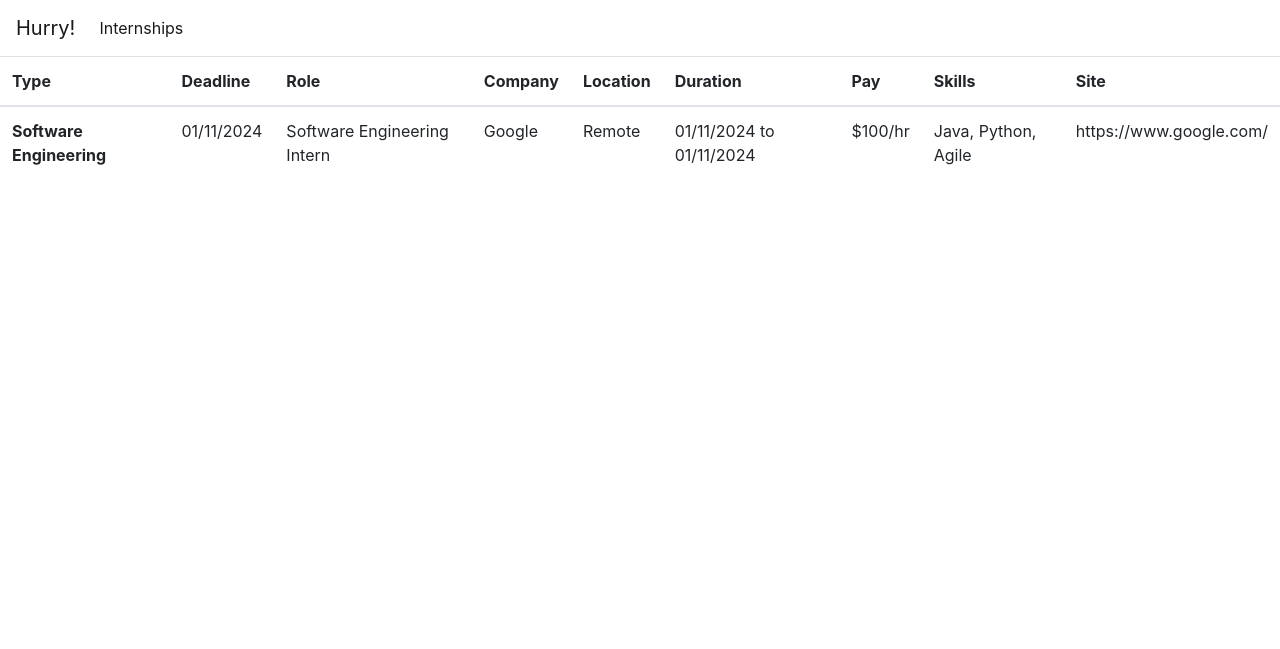
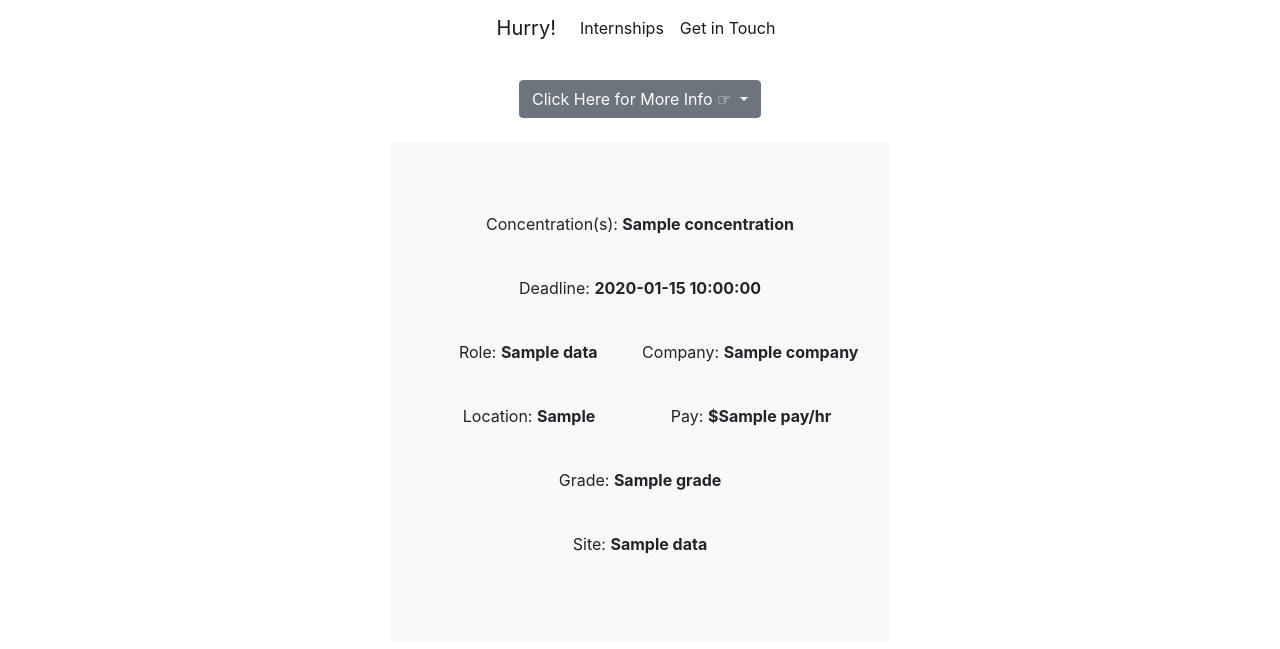
Before and after one commit to nina-network/summerinternship2025, a Flask app: template templates/internships.html in a window 1280 px wide. Shown: the top 649 px of the page. Run offline with Flask 3, Linux system fonts and the light colour scheme; the template is opened without the code that fills it: most values are stand-ins (such as "Sample title", 1, 10 or a date in 2020).

Commit message:
adding data, webpages, repos, etc.

```diff
--- a/app.py
+++ b/app.py
@@ -1,5 +1,6 @@
 from flask import Flask, render_template
 from datetime import datetime
+from repositories import internship_data
 
 app = Flask(__name__)
 
@@ -16,7 +17,21 @@ def index():
 @app.get('/internships')
 def internships():
 
-    return render_template('internships.html')
+    all_data = internship_data.all_data()
+
+    return render_template('internships.html', all_data=all_data)
+
+@app.get('/internship/<int:id>')
+def internship(id):
+
+    data = internship_data.internship(id)
+
+    return render_template('internship.html', data=data)
+
+@app.get('/contact')
+def contact():
+
+    return render_template('contact.html')
 
 if __name__ == '__main__':
     app.run(debug=True)
--- /dev/null
+++ b/static/style.css
@@ -0,0 +1,5 @@
+#internship_btn{
+    width:500px;
+    height:500px;
+    word-wrap: break-word;
+}
--- a/templates/internships.html
+++ b/templates/internships.html
@@ -1,33 +1,63 @@
 {% extends 'layout.html' %}
 {% block body %}
 
-<table class="table">
-    <thead>
-      <tr>
-        <th scope="col">Type</th>
-        <th scope="col">Deadline</th>
-        <th scope="col">Role</th>
-        <th scope="col">Company</th>
-        <th scope="col">Location</th>
-        <th scope="col">Duration</th>
-        <th scope="col">Pay</th>
-        <th scope="col">Skills</th>
-        <th scope="col">Site</th>
-      </tr>
-    </thead>
-    <tbody>
-      <tr>
-        <th scope="row">Software Engineering</th>
-        <td>01/11/2024</td>
-        <td>Software Engineering Intern</td>
-        <td>Google</td>
-        <td>Remote</td>
-        <td>01/11/2024 to 01/11/2024</td>
-        <td>$100/hr</td>
-        <td>Java, Python, Agile</td>
-        <td>https://www.google.com/</td>
-      </tr>
-    </tbody>
-  </table>
+<br>
+<center><div class="dropdown">
+  <button class="btn btn-secondary dropdown-toggle" type="button" id="dropdownMenuButton1" data-bs-toggle="dropdown" aria-expanded="false">
+  Click Here for More Info ☞
+  </button>
+  <ul class="dropdown-menu" aria-labelledby="dropdownMenuButton1">
+  <li><a class="dropdown-item">
+    <p>
+      There are 9 specific studies (aka concentrations) in UNC Charlotte's Bachelor Degree in Computer Science:
+      <table class="table table-bordered"><tbody>
+        <tr>
+          <td>AI, Robotics & Gaming</td>
+          <td>Bioinformatics</td>
+          <td>Cybersecurity</td>
+        </tr>
+        <tr>
+          <td>Data Science</td>
+          <td>Software Engineering</td>
+          <td>Software, Systems and Networks</td>
+        </tr>
+        <tr>
+          <td>Web and Mobile Applications</td>
+          <td>Human-Computer Interaction</td>
+          <td>Information Technology</td>
+        </tr>
 
+      </tbody></table>
+
+      Pick the field(s) that suit you best.
+      <br><br>
+      List is sorted by ascending date!
+    </p>
+  </a></li>
+  </ul>
+</div></center>
+<br>
+
+<center>
+      {% for data in all_data %}
+      <a href="/internship/{{ data['id'] }}">
+        <button type="button" class="flex btn btn-light mb-2" style="width:500px; height:500px;">
+          <div class="col justify-content-center align-items-center" style="word-wrap: break-word;">
+            <p>Concentration(s): <b>{{ data['concentration'] }}</b></p><br>
+            <p>Deadline: <b>{{ data['deadline'] }}</b></p><br>
+            <div>
+              <div style="width: 250px; display: table-cell;"><p>Role: <b>{{ data['role_name'] }}</b></p></div>
+              <div style="width: 250px; display: table-cell;"><p>Company: <b>{{ data['company'] }}</b></p></div>
+            </div><br>
+            <div>
+              <div style="width: 250px; display: table-cell;"><p>Location: <b>{{ data['i_location'] }}</b></p></div>
+              <div style="width: 250px; display: table-cell;"><p>Pay: <b>${{ data['pay'] }}/hr</b></p></div>
+            </div><br>
+            <p>Grade: <b>{{ data['grade'] }}</b></p><br>
+            <p>Site: <b>{{ data['site_name'] }}</b></p>
+          </div>
+        </button>
+      </a>
+      {% endfor %}
+</center>
 {% endblock %}
--- a/templates/layout.html
+++ b/templates/layout.html
@@ -4,15 +4,20 @@
     <meta charset="UTF-8">
     <meta name="viewport" content="width=device-width, initial-scale=1.0">
     <link rel="stylesheet" href="https://cdn.jsdelivr.net/npm/bootstrap@4.3.1/dist/css/bootstrap.min.css" integrity="sha384-ggOyR0iXCbMQv3Xipma34MD+dH/1fQ784/j6cY/iJTQUOhcWr7x9JvoRxT2MZw1T" crossorigin="anonymous">
+    <script src="https://cdn.jsdelivr.net/npm/bootstrap@5.2.3/dist/js/bootstrap.bundle.min.js" integrity="sha384-kenU1KFdBIe4zVF0s0G1M5b4hcpxyD9F7jL+jjXkk+Q2h455rYXK/7HAuoJl+0I4" crossorigin="anonymous"></script>
+
     <title>UNC Charlotte 2025 Internships</title>
 </head>
 <body>
-    <nav class="navbar navbar-expand navbar-light">
+    <nav class="navbar navbar-expand navbar-light justify-content-center">
   <a class="navbar-brand" href="/">Hurry!</a>
   <div class="nav navbar-nav">
     <ul class="navbar-nav">
       <li class="nav-item">
         <a class="nav-link active" href="/internships">Internships</a>
+      </li>
+      <li class="nav-item">
+        <a class="nav-link active" href="/contact">Get in Touch</a>
       </li>
     </ul>
   </div>
```
Also changed, not shown: repositories/internship_data.py (added, +40 -0 lines), templates/contact.html (added, +23 -0 lines), templates/internship.html (added, +48 -0 lines), 1 other file.
